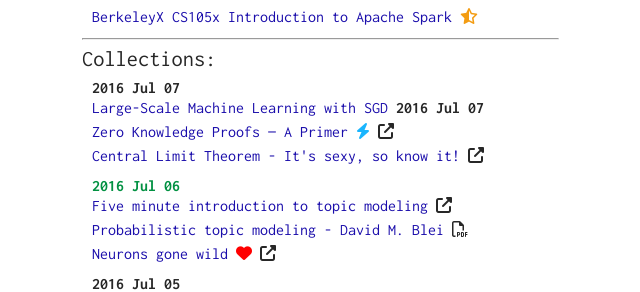
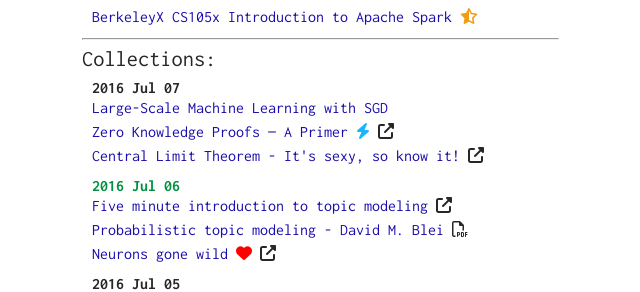
Before and after one commit to pbamotra/sciontist, a Jekyll site: the page built from index.html, in a window 1280 px wide. Shown: the part 490-782 px from the top of the page, without its empty margins (258-898 px from the left). Built offline with Jekyll 4.4.1, drawn with Linux system fonts in a browser that asks for light colours; nearby versions of some CDN libraries; a script that is not in the unit is left out; the list of posts is cut into pages by our own code.

```diff
--- a/index.html
+++ b/index.html
@@ -90,7 +90,7 @@
             {% assign heart = '' %}
             {% endif %}
             {% if forloop.index == 1 %}
-            <span class="date" title="{{specialtitle}}" style="color:#{{specialcolor}}">{{ post.date | date: '%Y %b %d' }}</span> {{special}}<br/> <a href="{{ p.uri }}" target="_blank" style="line-height:1.5">{{ p.title }}</a> {{ heart }} <i class="fa {{ p.type }}" aria-hidden="true"></i>
+            <span class="date" title="{{specialtitle}}" style="color:#{{specialcolor}}">&nbsp;&nbsp;&nbsp;&nbsp;&nbsp;&nbsp;&nbsp;&nbsp;&nbsp;&nbsp;&nbsp;</span> {{special}}<br/> <a href="{{ p.uri }}" target="_blank" style="line-height:1.5">{{ p.title }}</a> {{ heart }} <i class="fa {{ p.type }}" aria-hidden="true"></i>
             {% else %}
             <span class="date">&nbsp;&nbsp;&nbsp;&nbsp;&nbsp;&nbsp;&nbsp;&nbsp;&nbsp;&nbsp;&nbsp;</span> <br/> <a href="{{ p.uri }}" target="_blank" style="line-height:1.5">{{ p.title }}</a> {{ heart }} <i class="fa {{ p.type }}" aria-hidden="true"></i>
             {% endif %}
```
